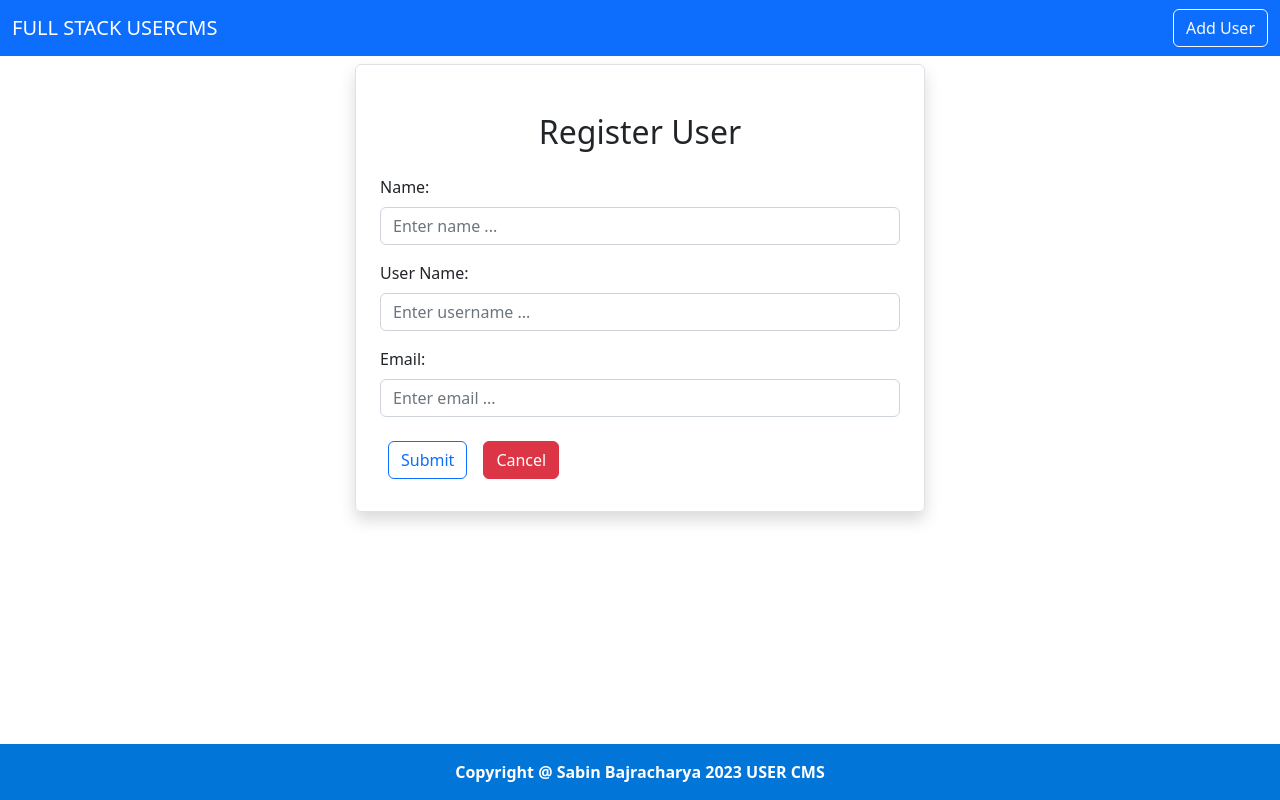
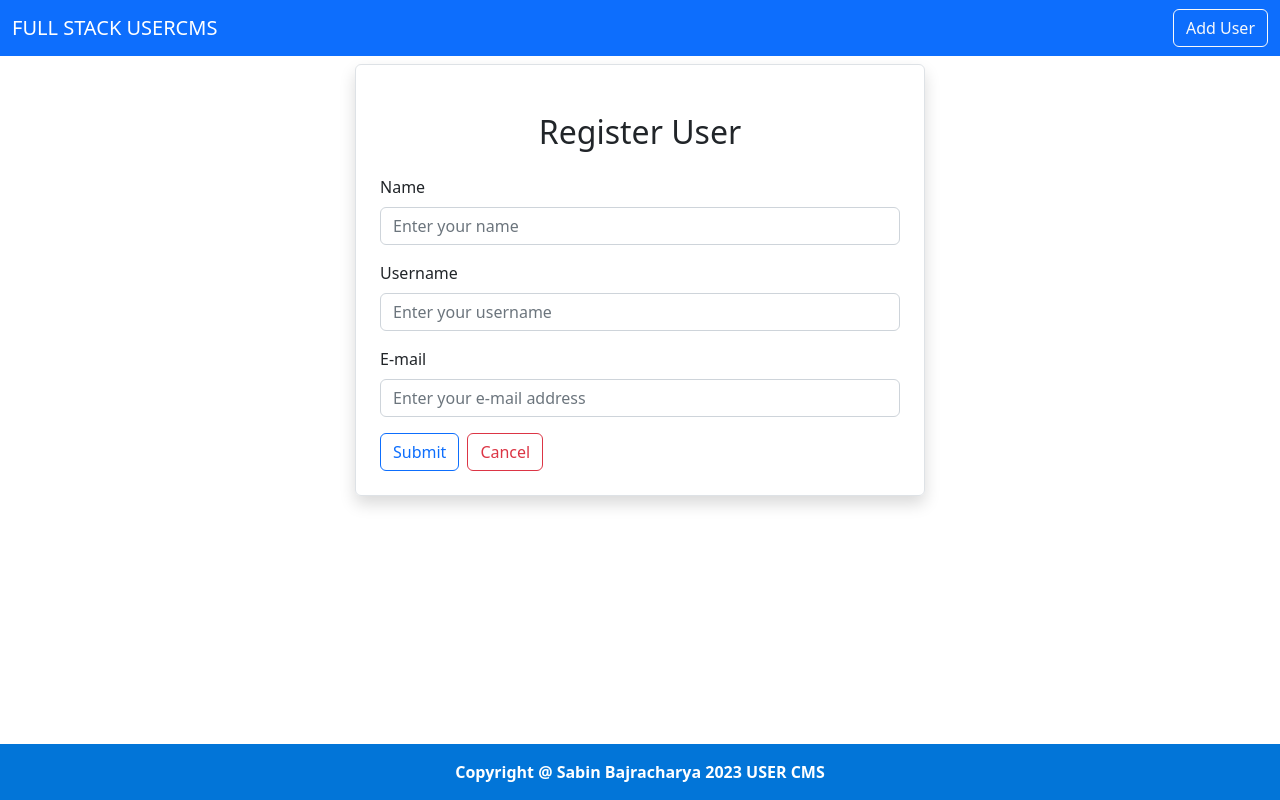
Before and after one commit to sabinbajra/usercms-backend, a React (Create React App) app in the folder usercms-app/: page /adduser in a window 1280 px wide. Built offline with nearby package versions, Linux system fonts and the light colour scheme.

Commit message:
Add user now working perfectly

```diff
--- a/usercms-app/src/users/AddUser.js
+++ b/usercms-app/src/users/AddUser.js
@@ -1,67 +1,81 @@
 import axios from 'axios';
 import React, { useState } from 'react'
-import { useNavigate } from 'react-router-dom';
+import { useNavigate,Link } from 'react-router-dom';
 
 const AddUser = () => {
 
 let navigate = useNavigate();
-const [user,setUsers] = useState({
+const [user,setUser] = useState({
     name: "",
     email: "",
     username: ""
 });
 
 const {name,email,username} = user;
+
 const onInputChange = ((event) => {
-    setUsers({...user,[event.target.name]: event.target.value});
-})
+    setUser({...user,[event.target.name]: event.target.value});
+});
 
 const onSubmit =async (event) => {
     event.preventDefault();
     await axios.post("http://localhost:8080/user",user);
     navigate('/');
-}
-
+};
   return (
-    <div className='container'>
+    <div className="container">
       <div className="row">
         <div className="col-md-6 offset-md-3 border rounded p-4 mt-2 shadow">
-
           <h2 className="text-center m-4">Register User</h2>
 
-            <form onSubmit={(event) => onSubmit(event)}>
-
+          <form onSubmit={(e) => onSubmit(e)}>
             <div className="mb-3">
-                    <label htmlFor='name' className='form-label'>Name: </label>
-                    <input type='text'
-                    className='form-control'
-                    placeholder='Enter name ...'
-                    name='name' value={name}
-                    onChange={(event) => onInputChange(event)}></input>
+              <label htmlFor="Name" className="form-label">
+                Name
+              </label>
+              <input
+                type={"text"}
+                className="form-control"
+                placeholder="Enter your name"
+                name="name"
+                value={name}
+                onChange={(e) => onInputChange(e)}
+              />
             </div>
             <div className="mb-3">
-                    <label htmlFor='username' className='form-label'>User Name: </label>
-                    <input type='text'
-                    className='form-control'
-                    placeholder='Enter username ...'
-                    name='username' value={username}
-                    onChange={(event) => onInputChange(event)}></input>
+              <label htmlFor="Username" className="form-label">
+                Username
+              </label>
+              <input
+                type={"text"}
+                className="form-control"
+                placeholder="Enter your username"
+                name="username"
+                value={username}
+                onChange={(e) => onInputChange(e)}
+              />
             </div>
             <div className="mb-3">
-                    <label htmlFor='email' className='form-label'>Email: </label>
-                    <input type='text'
-                    className='form-control'
-                    placeholder='Enter email ...'
-                    name='email' value={email}
-                    onChange={(event) => onInputChange(event)}></input>
+              <label htmlFor="Email" className="form-label">
+                E-mail
+              </label>
+              <input
+                type={"text"}
+                className="form-control"
+                placeholder="Enter your e-mail address"
+                name="email"
+                value={email}
+                onChange={(e) => onInputChange(e)}
+              />
             </div>
-                <button type='submit' className='btn btn-outline-primary m-2'>Submit</button>
-                <button type='submit' className='btn btn-danger m-2'>Cancel</button>
-
+            <button type="submit" className="btn btn-outline-primary">
+              Submit
+            </button>
+            <Link className="btn btn-outline-danger mx-2" to="/">
+              Cancel
+            </Link>
           </form>
-
         </div>
-
       </div>
     </div>
   )
```
Lines whose indentation alone changed are shown as unchanged.
